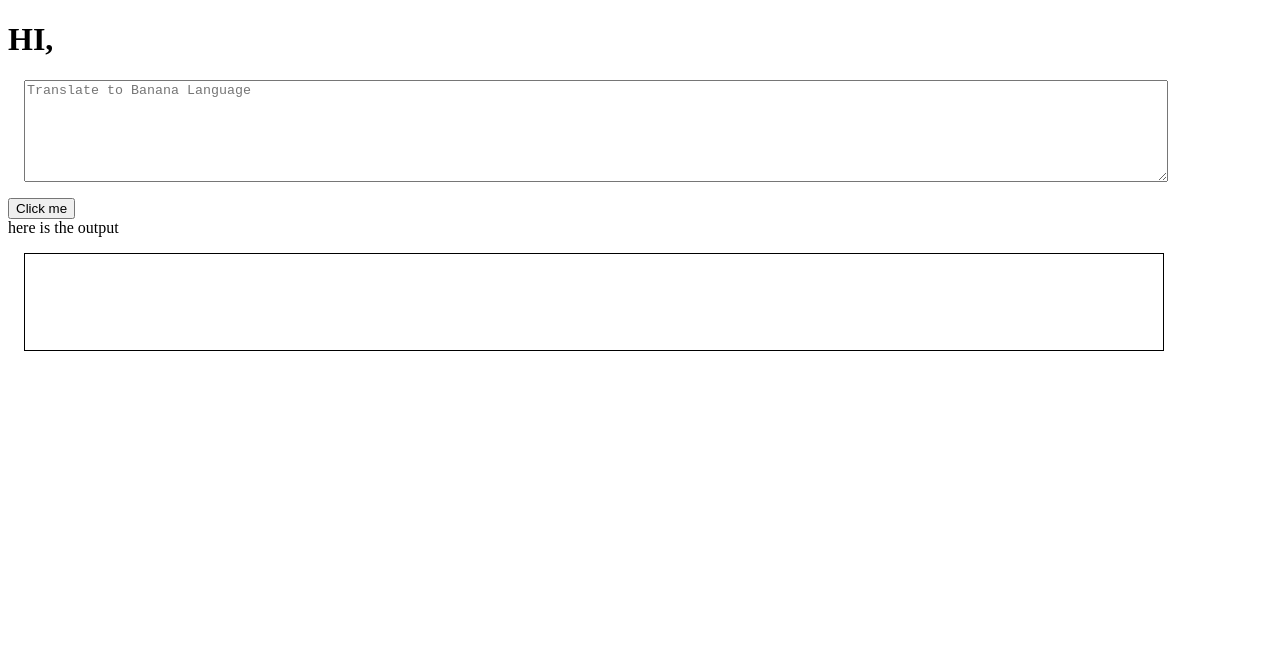
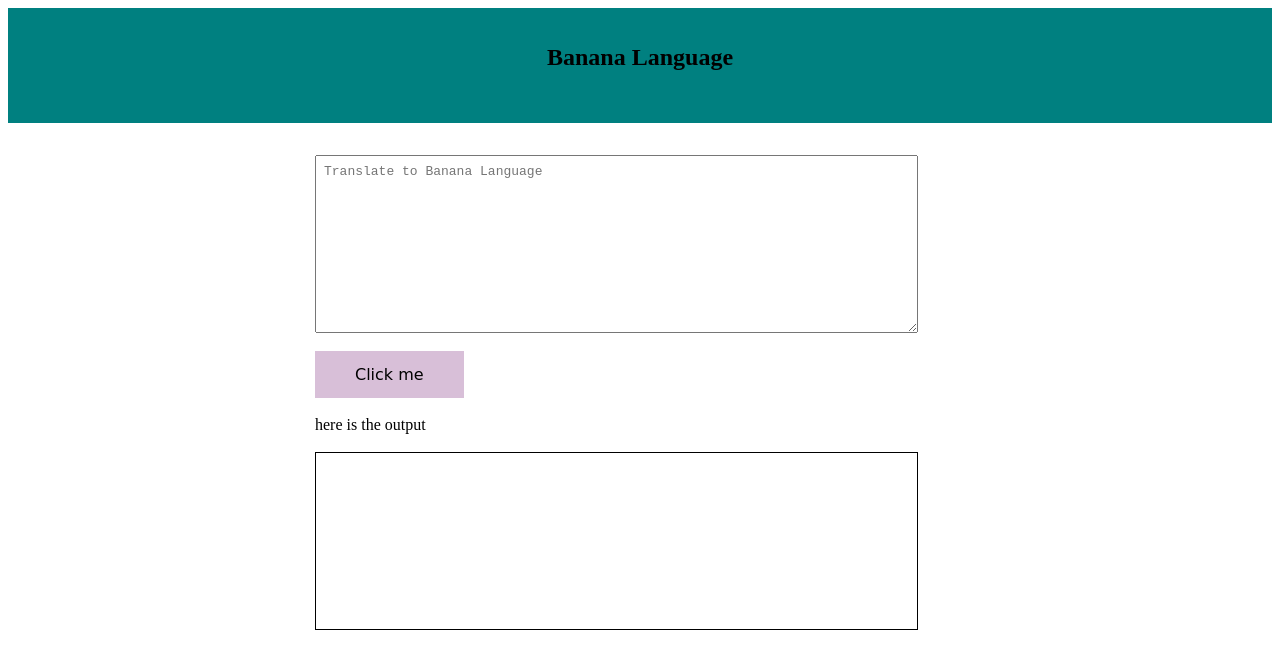
Before and after one commit to srimanram/Banana-speaks, a plain HTML site: page index.html in a window 1280 px wide. Drawn offline with Linux system fonts and the light colour scheme.

Commit message:
css work

```diff
--- a/index.html
+++ b/index.html
@@ -8,11 +8,18 @@
     <link rel="stylesheet" href="style.css">
 </head>
 <body>
-    <h1>HI,</h1>
+    <nav class="nav">
+        <h1>Banana Language</h1>
+    </nav>
+    <header class="header">
     <textarea class="text-int" placeholder="Translate to Banana Language"></textarea>
+    <br>
     <button class="btn-trans">Click me</button>
+    <br>
     <div>here is the output</div>
+    <br>
     <div id="output"></div>
     <script src="app.js" type="text/javascript"></script>
 </body>
+</header>
 </html>
--- a/style.css
+++ b/style.css
@@ -1,13 +1,41 @@
-.text-int {
-    display:block;
-    margin: 1rem;
-    height: 12vh;
-    width: 90%;
+.root {
+    --width-breaks:650px;
+}
+.nav {
+    background-color: teal;
+    padding: 1rem;
+    text-align: center;
+    padding-bottom: 2rem;
+}
+.header {
+    max-width: 650px;
+    margin: auto;
+    padding: 1rem;
+    display: flex;
+    flex-direction: column;
+    align-items: flex-start
+    ;
+
+    padding-top: 2rem;
+}
+textarea.text-int {
+   width: 90%;
+   height: 20vh;
+   padding: 0.5rem 0.5rem;
+   font-size: medium;
+
+}
+button {
+    background-color: thistle;
+    border: none;
+    margin: 0px;
+    padding: 14px 40px;
+    font-family: 'Kalam', cursive;
+    font-size: 16px;
 }
 #output {
-    border: 1px solid;
-    display:block;
-    margin: 1rem;
-    height: 12vh;
+    border: 1px solid black;
     width: 90%;
+    height: 20vh;
+    padding: 0.5rem 0.5rem;
 }
```
